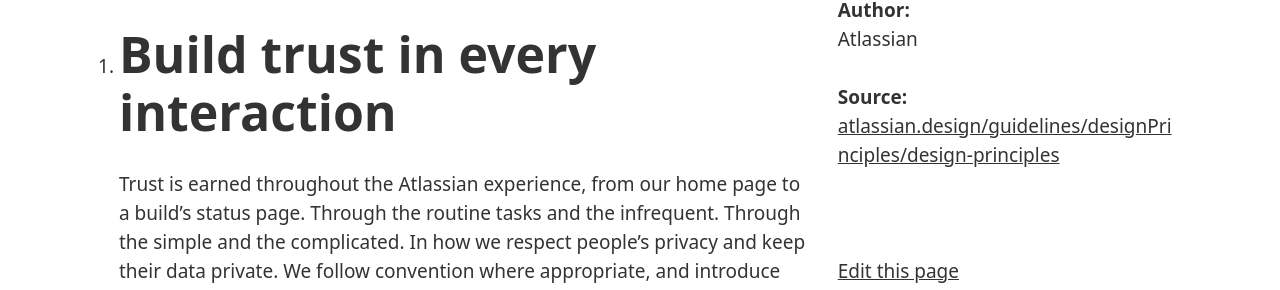
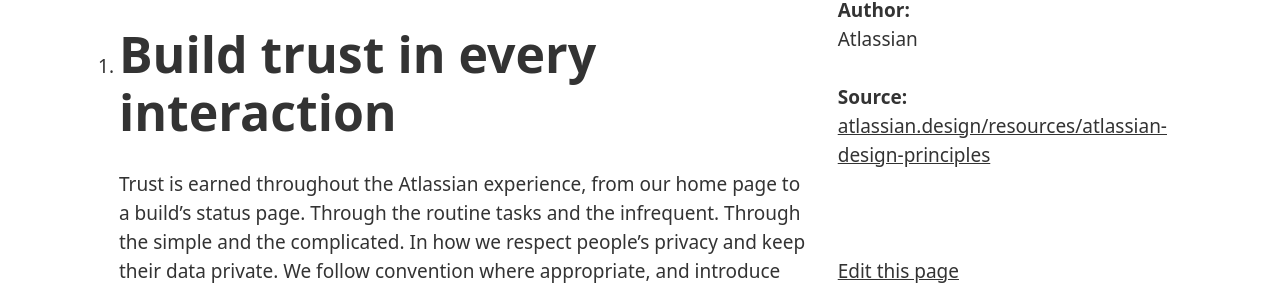
Before and after one commit to benbrignell/principles.design, a Jekyll site: the page built from _examples/atlassian-design-principles.md, in a window 1280 px wide and 900 px high, scrolled down 571 px. Shown: the part 147-437 px from the top of the window. Built offline with Jekyll 4.4.1, drawn with Linux system fonts in a browser that asks for light colours; comment, search, counter and statistics services are not loaded; some of the changed lines change nothing that is shown.

Commit message:
Update URL for Atlassian Design Principles

```diff
--- a/_examples/atlassian-design-principles.md
+++ b/_examples/atlassian-design-principles.md
@@ -1,7 +1,7 @@
 ---
 title: Atlassian Design Principles
 author: Atlassian
-link : https://www.atlassian.design/guidelines/designPrinciples/design-principles
+link : https://atlassian.design/resources/atlassian-design-principles
 overview: |
    Atlassian is a enterprise software company that develops collaboration software. It is best known for its issue tracking application, Jira, and its team collaboration product, Confluence.
    At Atlassian, we believe that behind every great human achievement, there is a team. We create software to help unlock the power of teamwork and continuously try make our products, websites and integrations better at helping people and teams be more effective.
```
